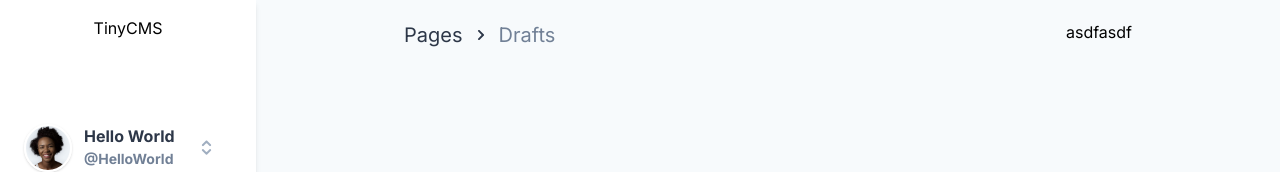
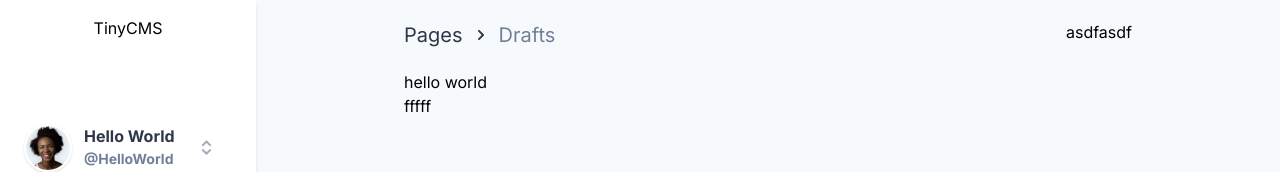
Before and after one commit to wang22/TinyPage, a Vue app: page / in a window 1280 px wide. Shown: the top 172 px of the page. Built offline with nearby package versions, Linux system fonts and the light colour scheme.

Commit message:
add dropdata

```diff
--- a/src/App.vue
+++ b/src/App.vue
@@ -6,6 +6,19 @@
     <div class="ml-64 bg-gray-100 min-h-screen">
       <div class="xl:w-3/4 lg:w-full md:w-full sm:w-full mx-auto px-5 h-screen min-h-screen">
         <t-breadcrumb />
+        <t-dropdata>
+          hello world
+          <template v-slot:data>
+            dddd
+          </template>
+        </t-dropdata>
+
+        <t-dropdata>
+          <div>fffff</div>
+          <template v-slot:data>
+            dddd
+          </template>
+        </t-dropdata>
       </div>
     </div>
   </div>
--- /dev/null
+++ b/src/components/base/dropdata.vue
@@ -0,0 +1,26 @@
+<template>
+  <div v-clickoutside="handleClose">
+    <div @click="showData">
+      <slot></slot>
+    </div>
+    <slot name="data" v-if="show"></slot>
+  </div>
+</template>
+
+<script>
+export default {
+  data() {
+    return {
+      show: false,
+    };
+  },
+  methods: {
+    showData() {
+      this.show = true;
+    },
+    handleClose() {
+      this.show = false;
+    },
+  },
+};
+</script>
--- a/src/components/index.js
+++ b/src/components/index.js
@@ -3,11 +3,13 @@ import TButton from './base/button';
 import TNavbar from './navbar/navbar';
 import TToggle from './base/toggle';
 import TBreadcrumb from './base/breadcrumb';
+import TDropdata from './base/dropdata';
 
 export default {
     TIcon,
     TButton,
     TNavbar,
     TToggle,
-    TBreadcrumb
+    TBreadcrumb,
+    TDropdata
 }
--- /dev/null
+++ b/src/directive/clickoutside.js
@@ -0,0 +1,24 @@
+export default {
+    bind(el, binding) {
+        function documentHandler(e) {
+            // 这里判断点击的元素是否是本身，是本身，则返回
+            if (el.contains(e.target)) {
+                return false;
+            }
+            // 判断指令中是否绑定了函数
+            if (binding.expression) {
+                // 如果绑定了函数 则调用那个函数，此处binding.value就是handleClose方法
+                binding.value(e);
+            }
+        }
+        // 给当前元素绑定个私有变量，方便在unbind中可以解除事件监听
+        el.__vueClickOutside__ = documentHandler;
+        document.addEventListener('click', documentHandler);
+    },
+    unbind(el) {
+        // 解除事件监听
+        document.removeEventListener('click', el.__vueClickOutside__);
+        delete el.__vueClickOutside__;
+    }
+
+}
--- a/src/main.js
+++ b/src/main.js
@@ -2,6 +2,7 @@ import Vue from 'vue'
 import App from './App.vue'
 import components from './components/index'
 import './theme/theme'
+import clickoutside from './directive/clickoutside'
 
 Vue.config.productionTip = false
 
@@ -9,6 +10,8 @@ for (let key in components) {
   Vue.component(key, components[key]);
 }
 
+Vue.directive('clickoutside', clickoutside);
+
 new Vue({
   render: h => h(App),
 }).$mount('#app')
```
